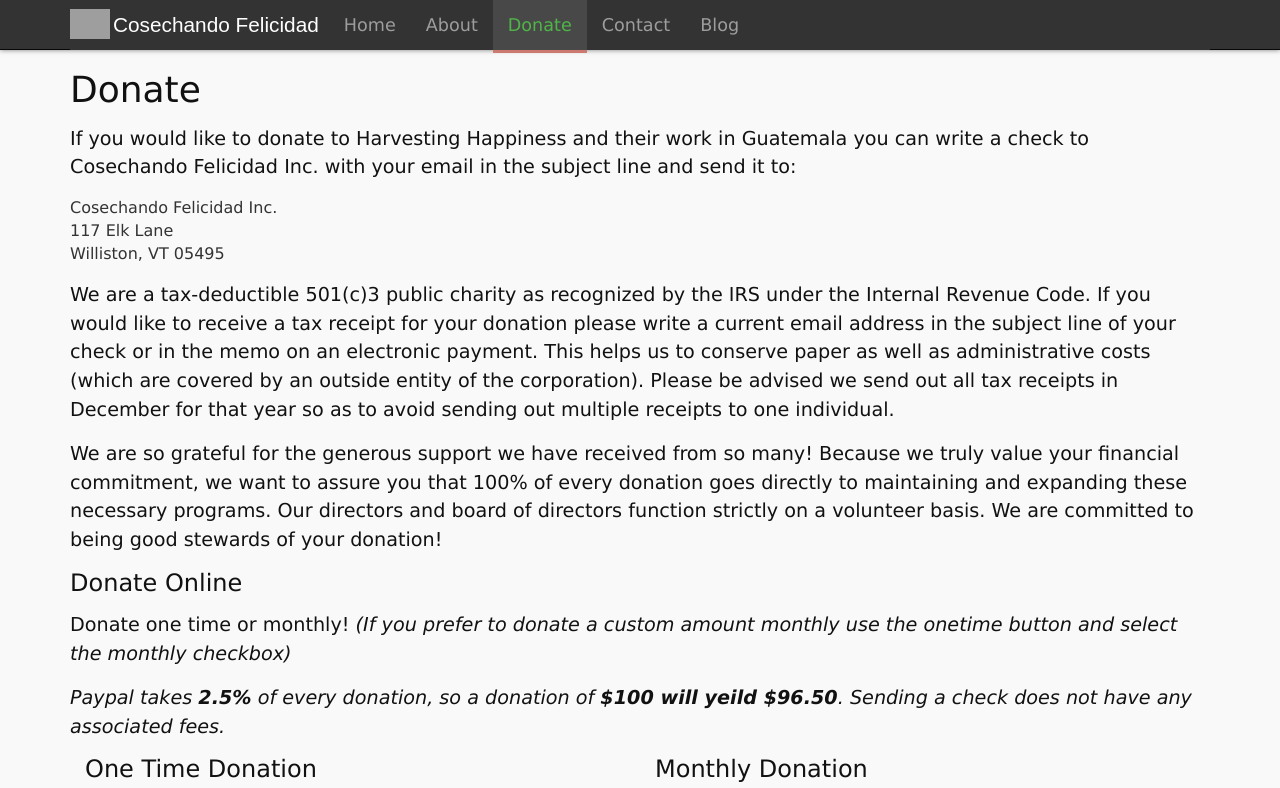
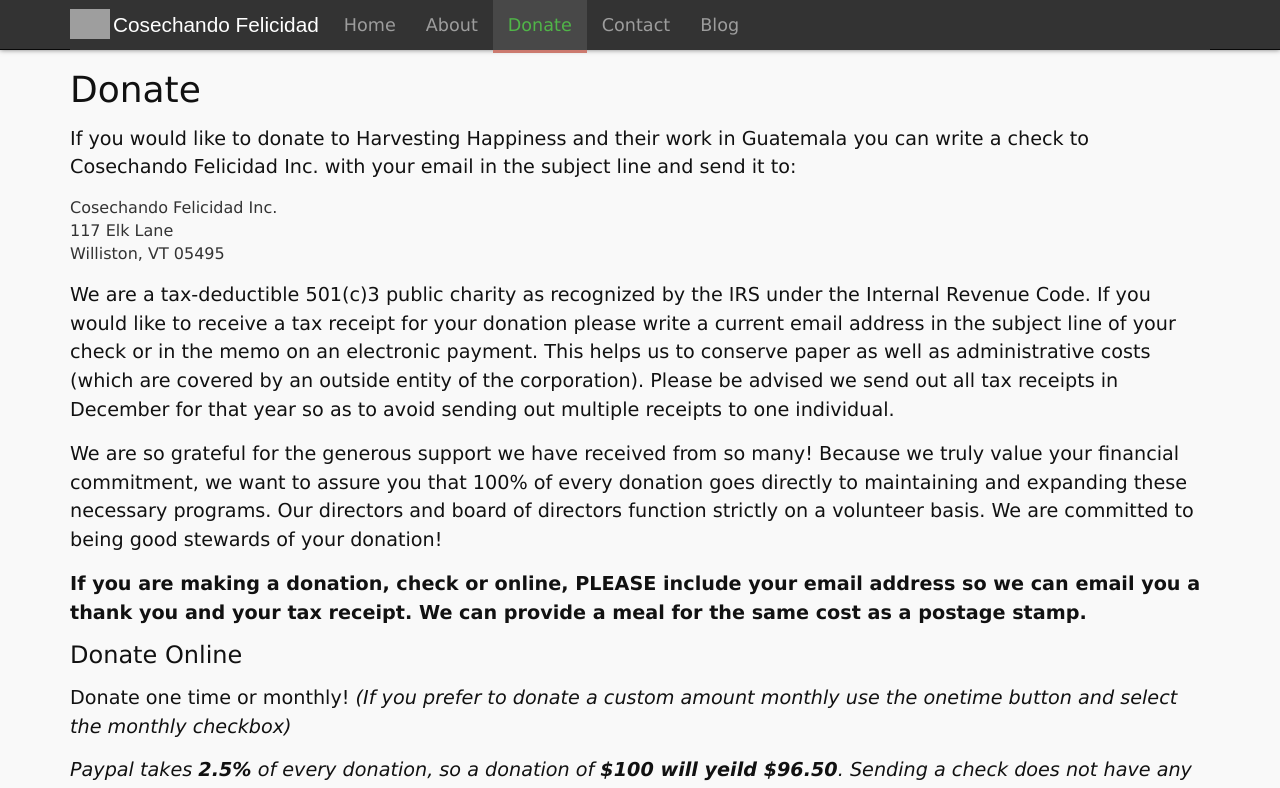
Before and after one commit to harvestinghappiness/harvestinghappiness.github.io, a Jekyll site: the page built from donate.md, in a window 1280 px wide and 1394 px high. Shown: the top 788 px of the window. Built offline with Jekyll 4.4.1, drawn with Linux system fonts in a browser that asks for light colours.

Commit message:
Update donate.md

```diff
--- a/donate.md
+++ b/donate.md
@@ -15,6 +15,8 @@ Williston, VT 05495
 We are a tax-deductible 501(c)3 public charity as recognized by the IRS under the Internal Revenue Code. If you would like to receive a tax receipt for your donation please write a current email address in the subject line of your check or in the memo on an electronic payment. This helps us to conserve paper as well as administrative costs (which are covered by an outside entity of the corporation). Please be advised we send out all tax receipts in December for that year so as to avoid sending out multiple receipts to one individual.
 
 We are so grateful for the generous support we have received from so many! Because we truly value your financial commitment, we want to assure you that 100% of every donation goes directly to maintaining and expanding these necessary programs. Our directors and board of directors function strictly on a volunteer basis. We are committed to being good stewards of your donation!
+
+**If you are making a donation, check or online, PLEASE include your email address so we can email you a thank you and your tax receipt. We can provide a meal for the same cost as a postage stamp.**
 
 ### Donate Online
 
```
